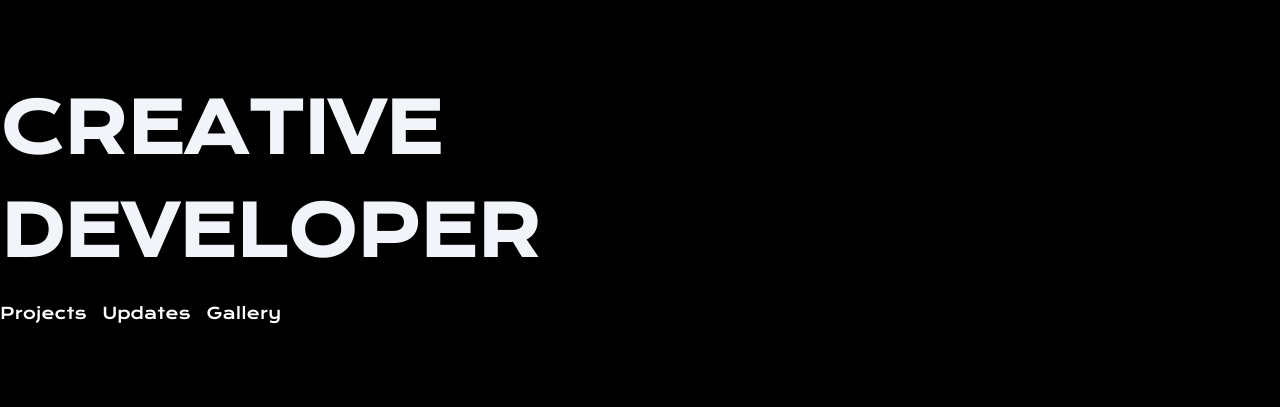
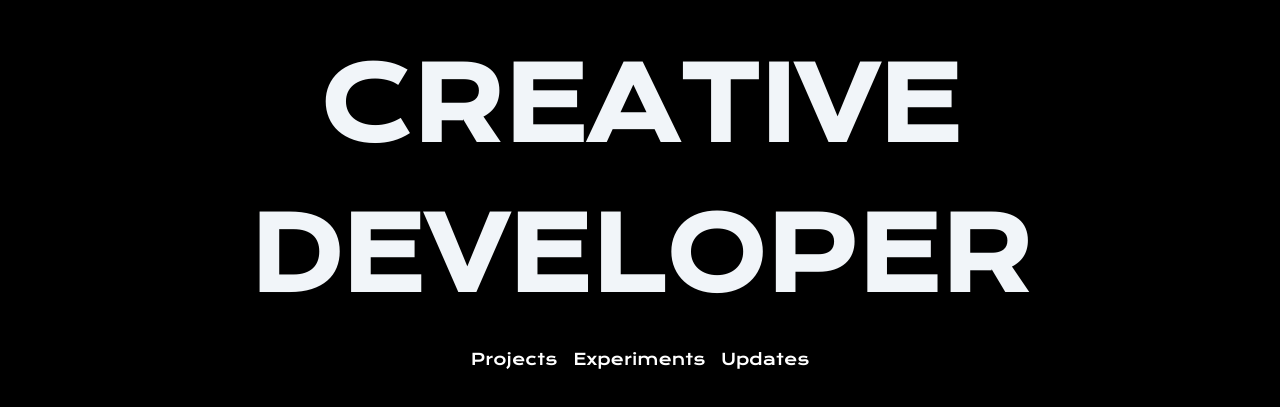
Before and after one commit to sFrady20/stevenfrady-monorepo, a React (Vite) app in the folder apps/sf2022/: page / in a window 1280 px wide. Shown: the part 199-606 px from the top of the page. Built offline with nearby package versions, Linux system fonts and the light colour scheme.

Commit message:
shader work

```diff
--- a/apps/sf2022/src/components/Transition/index.tsx
+++ b/apps/sf2022/src/components/Transition/index.tsx
@@ -1,5 +1,5 @@
 import { ReactNode } from "react";
-import { AnimatePresence, motion } from "framer-motion";
+import { AnimatePresence } from "framer-motion";
 import { Route, Switch } from "react-router";
 
 const PageTransition = (props: { children: ReactNode }) => {
--- a/apps/sf2022/src/pages/Home/index.tsx
+++ b/apps/sf2022/src/pages/Home/index.tsx
@@ -4,16 +4,16 @@ import { Link } from "react-router-dom";
 
 const HomePage = () => {
   return (
-    <div className="container mx-auto m-8">
-      <h1 className="text-size-69px text-blue-gray-100 font-extrabold">
+    <div className="container mx-auto m-8 text-center ">
+      <h1 className="text-size-100px text-blue-gray-100 font-extrabold">
         CREATIVE
         <br />
         DEVELOPER
       </h1>
       <motion.div variants={pageVariants("opacity")} className="space-x-4 mt-4">
         <Link to="/shaders">Projects</Link>
+        <Link to="/shaders">Experiments</Link>
         <Link to="/shaders">Updates</Link>
-        <Link to="/shaders">Gallery</Link>
       </motion.div>
     </div>
   );
--- a/apps/sf2022/src/pages/index.tsx
+++ b/apps/sf2022/src/pages/index.tsx
@@ -16,7 +16,8 @@ import {
 } from "framer-motion";
 import { ReactNode, useEffect, useRef } from "react";
 import { Shader } from "shaders";
-import frag from "./transition.frag.glsl?raw";
+import foregroundFrag from "./foreground.frag.glsl?raw";
+import backgroundFrag from "./background.frag.glsl?raw";
 
 export const PAGE_VARIANTS = {
   initial: "pageInit",
@@ -74,33 +75,38 @@ export const PageSwitch = (props: SwitchProps & { children: ReactNode }) => {
   const transitionPresence = useMotionValue(1);
 
   const uniforms = useRef({
-    presence: { value: 1 },
+    transition: { value: -1 },
     velocity: { value: 0 },
   }).current;
 
   return (
     <>
       <div className="absolute left-0 top-0 w-full h-full pointer-events-none z-50">
-        <Shader uniforms={uniforms} frag={frag} />
+        <Shader uniforms={uniforms} frag={foregroundFrag} />
       </div>
+      <div className="absolute left-0 top-0 w-full h-full z-20">
         <AnimatePresence exitBeforeEnter initial={false}>
           <PageTransition
             key={location.pathname}
             onEnter={() => {
-            animate(transitionPresence, 1, {
+              transitionPresence.updateAndNotify(-1);
+              animate(transitionPresence, 0, {
+                duration: 0.5,
                 onUpdate: (v) => {
-                uniforms.presence.value = v;
+                  uniforms.transition.value = v;
                 },
               });
             }}
             onExit={async () => {
-            transitionPresence.updateAndNotify(-1);
               await new Promise<void>((resolve) => {
-              animate(transitionPresence, 0, {
+                animate(transitionPresence, 1, {
+                  duration: 0.5,
                   onUpdate: (v) => {
-                  uniforms.presence.value = v;
+                    uniforms.transition.value = v;
                   },
-                onComplete: resolve,
+                  onComplete: () => {
+                    resolve();
+                  },
                 });
               });
             }}
@@ -110,6 +116,10 @@ export const PageSwitch = (props: SwitchProps & { children: ReactNode }) => {
             </Switch>
           </PageTransition>
         </AnimatePresence>
+      </div>
+      <div className="absolute left-0 top-0 w-full h-full pointer-events-none z-0">
+        <Shader uniforms={uniforms} frag={backgroundFrag} />
+      </div>
     </>
   );
 };
```
Also changed, not shown: apps/sf2022/src/pages/background.frag.glsl, apps/sf2022/src/pages/foreground.frag.glsl (added). Lines whose indentation alone changed are shown as unchanged.
